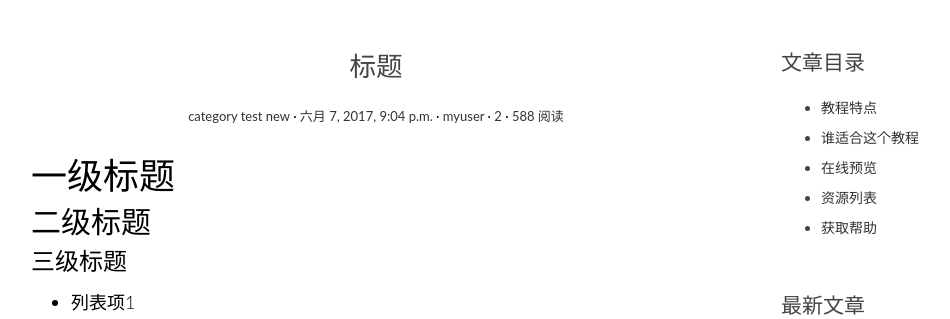
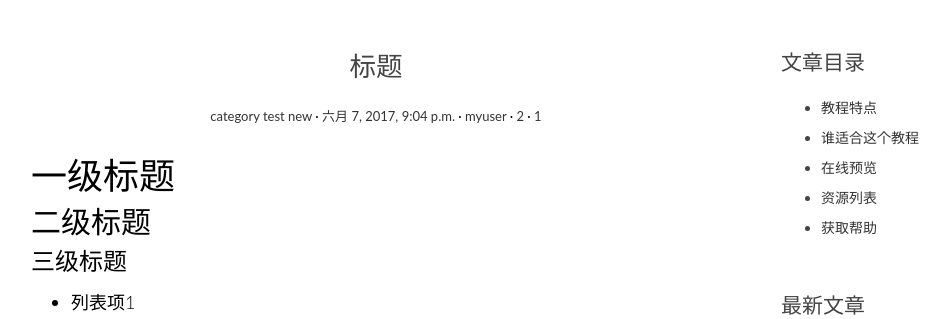
Before and after one commit to mensyli/blogproject, a Django app: page /post/3/ in a window 1280 px wide. Shown: the part 126-445 px from the top of the page, without its empty margins (69-1019 px from the left). Run offline with Django 3.2, Linux system fonts and the light colour scheme; data comes from the database, SQL or seed files in the repository; some libraries are stand-ins or nearby versions.

Commit message:
second commit

```diff
--- a/blog/models.py
+++ b/blog/models.py
@@ -50,6 +50,9 @@ class Post(models.Model):
     # 作者
     author = models.ForeignKey(User)
 
+    # 阅读量
+    views = models.PositiveIntegerField(default=0)
+
     @python_2_unicode_compatible
     def __str__(self):
         return self.title
@@ -59,3 +62,8 @@ class Post(models.Model):
 
     class Meta:
         ordering = ['-created_time']
+
+
+    def increase_views(self):
+        self.views += 1
+        self.save(update_fields=['views'])
--- a/blog/views.py
+++ b/blog/views.py
@@ -16,6 +16,7 @@ def index(request):
 
 def detail(request, pk):
     post = get_object_or_404(Post,pk=pk)
+    post.increase_views()
     post.body = markdown.markdown(post.body,
                                     extensions=['markdown.extensions.extra',
                                                 'markdown.extensions.codehilite',
--- a/templates/blog/detail.html
+++ b/templates/blog/detail.html
@@ -9,7 +9,7 @@
                                                                       datetime="{{post.created_time}}">{{post.created_time}}</time></a></span>
                 <span class="post-author"><a href="#">{{post.author}}</a></span>
                 <span class="comments-link"><a href="#">{{post.comment_set.count}}</a></span>
-                <span class="views-count"><a href="#">588 阅读</a></span>
+                <span class="views-count"><a href="#">{{post.views}}</a></span>
             </div>
         </header>
         <div class="entry-content clearfix">
```
Also changed, not shown: blog/migrations/0002_auto_20170610_1010.py (added), comments/migrations/0002_auto_20170610_1010.py (added), db.sqlite3.
